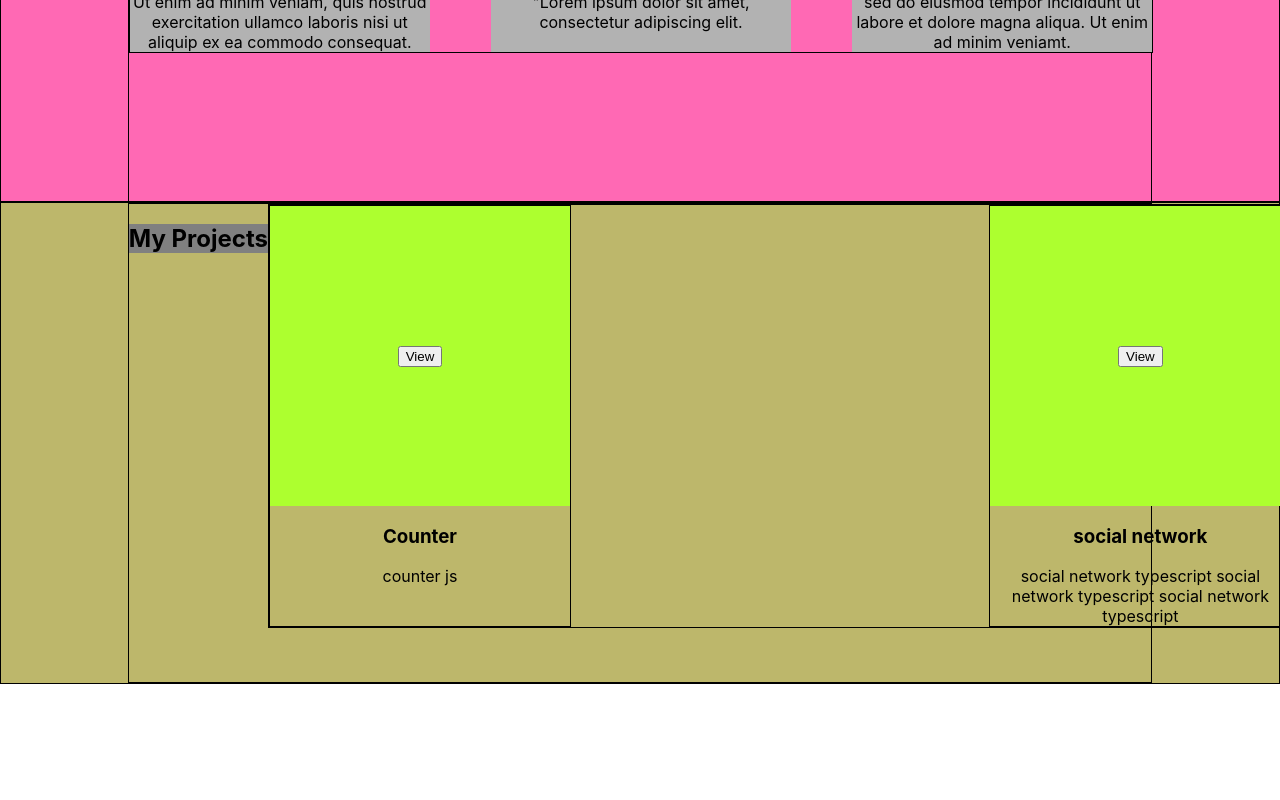
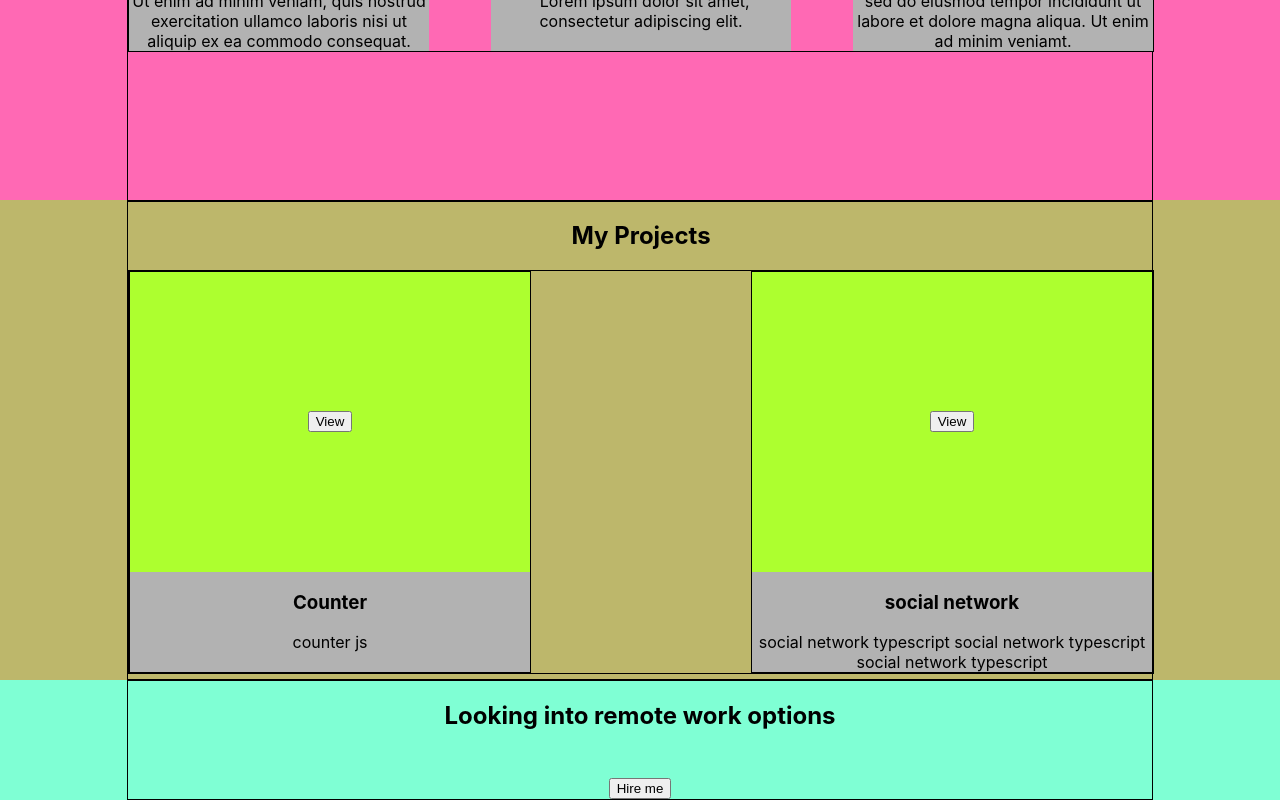
Before and after one commit to digitrom/my-portfolio, a React (Create React App) app: page / in a window 1280 px wide. Shown: the part 1080-1880 px from the top of the page. Before the commit the page ends 1764 px from the top, so only its background shows below. Built offline with nearby package versions, Linux system fonts and the light colour scheme.

Commit message:
Hire block - done

```diff
--- a/src/App.tsx
+++ b/src/App.tsx
@@ -4,6 +4,7 @@ import Header from "./header/Header";
 import Main from "./main/Main";
 import Skills from "./skills/Skills";
 import Projects from "./projects/Projects";
+import Hire from "./hire/Hire";
 
 function App() {
     return (
@@ -12,6 +13,7 @@ function App() {
             <Main/>
             <Skills/>
             <Projects/>
+            <Hire/>
         </div>
     );
 }
--- /dev/null
+++ b/src/hire/Hire.module.css
@@ -0,0 +1,13 @@
+.hireBlock {
+    background-color: aquamarine;
+    height: 15vh;
+    display: flex;
+    justify-content: space-around;
+}
+
+.hireContainer {
+    display: flex;
+    flex-direction: column;
+    align-items: center;
+    justify-content: space-between;
+}
--- /dev/null
+++ b/src/hire/Hire.tsx
@@ -0,0 +1,18 @@
+import React from 'react'
+import styleContainer from '../common/styles/Container.module.css'
+import style from './Hire.module.css'
+import Button from "../button/Button";
+
+
+const Hire = () => {
+    return (
+        <div className={style.hireBlock}>
+            <div className={`${style.hireContainer} ${styleContainer.container}`}>
+                <h2>Looking into remote work options</h2>
+                <Button title={'Hire me'}/>
+            </div>
+        </div>
+    )
+}
+
+export default Hire
--- a/src/projects/Projects.module.css
+++ b/src/projects/Projects.module.css
@@ -1,18 +1,17 @@
 .projectsBlock {
-    border: 1px solid;
     height: 60vh;
     background-color: darkkhaki;
     display: flex;
     justify-content: space-around;
 }
 
-.projectContainer {
+.projectsContainer {
     flex-direction: column;
     align-items: center;
 
 }
 
-.project {
+.projects {
     border: 1px solid;
     width: 100%;
     display: flex;
--- a/src/projects/Projects.tsx
+++ b/src/projects/Projects.tsx
@@ -1,14 +1,14 @@
 import React from 'react';
-import styleContainer from './Projects.module.css'
-import style from '../common/styles/Container.module.css'
+import style from './Projects.module.css'
+import  styleContainer from '../common/styles/Container.module.css'
 import Project from "./project/Project";
 
 const Projects = () => {
     return (
-        <div className={styleContainer.projectsBlock}>
-            <div className={`${styleContainer.projectContainer} ${style.container}`}>
+        <div className={style.projectsBlock}>
+            <div className={`${styleContainer.container} ${style.projectsContainer}`}>
                 <h2 className={styleContainer.title}>My Projects</h2>
-                <div className={styleContainer.project}>
+                <div className={style.projects}>
                     <Project projectImage={''} title={'Counter'} description={'counter js'}/>
                     <Project projectImage={''} title={'social network'} description={'social network typescript social network typescript social network typescript'}/>
                 </div>
--- a/src/projects/project/Project.module.css
+++ b/src/projects/project/Project.module.css
@@ -1,12 +1,12 @@
 .project {
     border: 1px solid;
+    background-color: #b2b2b2;
     text-align: center;
-    width: 300px;
+    width: 400px;
 }
 
 .image {
     background-color: greenyellow;
-    width: 300px;
     height: 300px;
     display: flex;
     justify-content: center;
--- a/src/skills/Skills.module.css
+++ b/src/skills/Skills.module.css
@@ -1,5 +1,4 @@
 .skillsBlock {
-    border: 1px solid;
     height: 50vh;
     background-color: hotpink;
     display: flex;
```
